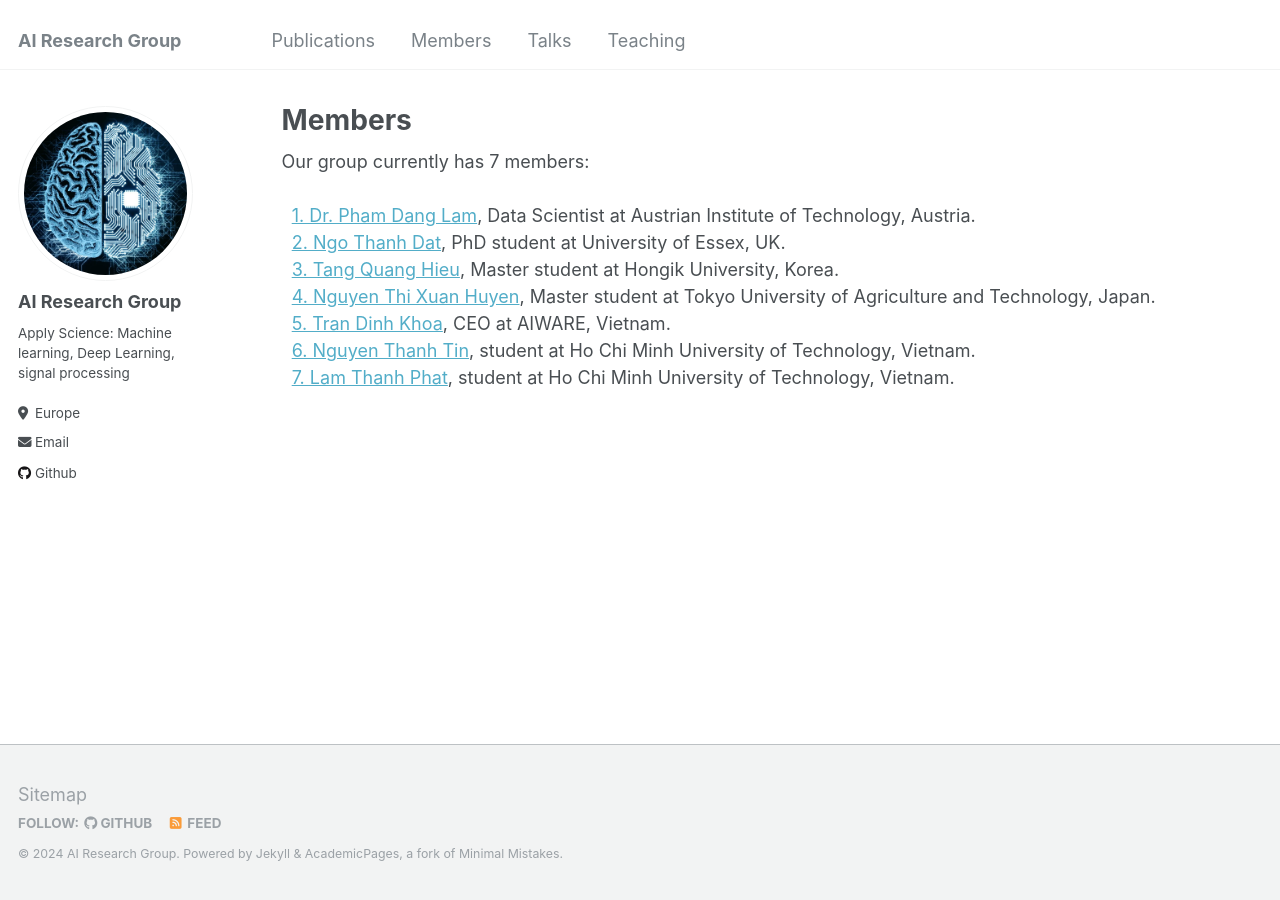
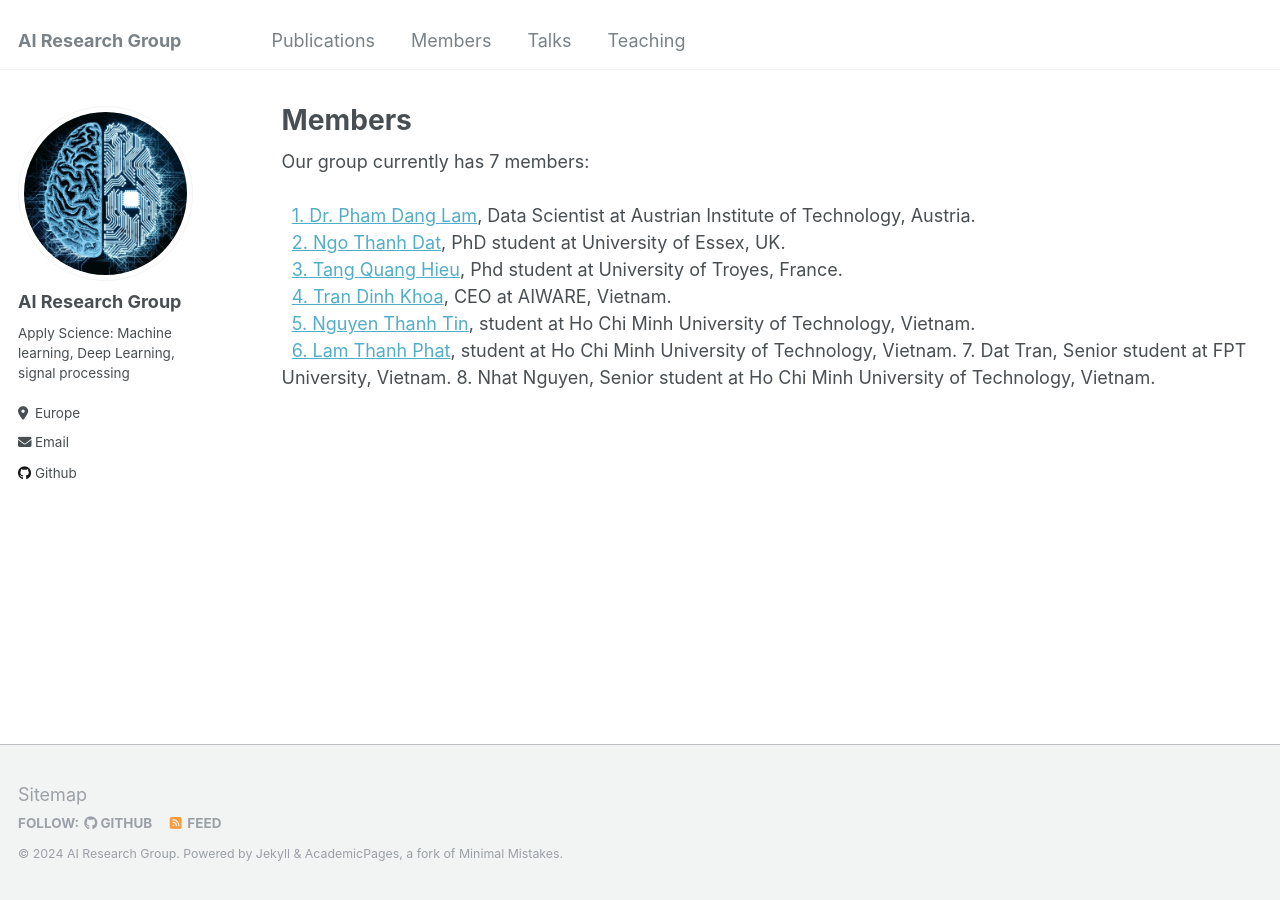
Before and after one commit to AI-ResearchGroup/AI-ResearchGroup.github.io, a Jekyll site: the page built from _pages/members.html, in a window 1280 px wide. Built offline with Jekyll 4.4.1, drawn with Linux system fonts in a browser that asks for light colours.

Commit message:
Update members.html

```diff
--- a/_pages/members.html
+++ b/_pages/members.html
@@ -10,8 +10,10 @@ Our group currently has 7 members:
 <br>
 &nbsp <a href="https://www.linkedin.com/in/lamdpham/">1. Dr. Pham Dang Lam</a>, Data Scientist at Austrian Institute of Technology, Austria.<br>
 &nbsp <a href="https://scholar.google.com/citations?user=eGhqKTkAAAAJ&hl=en&authuser=1">2. Ngo Thanh Dat</a>, PhD student at University of Essex, UK.<br>
-&nbsp <a href="https://www.linkedin.com/in/quang-hieu-tang-997400144/">3. Tang Quang Hieu</a>, Master student at Hongik University, Korea.<br>
-&nbsp <a href="https://www.linkedin.com/in/huyenntx308/">4. Nguyen Thi Xuan Huyen</a>, Master student at Tokyo University of Agriculture and Technology, Japan.<br>
-&nbsp <a href="https://www.linkedin.com/in/khoa-tran-dinh/">5. Tran Dinh Khoa</a>, CEO at AIWARE, Vietnam.<br>
-&nbsp <a href="https://www.linkedin.com/in/tin-nguyen-thanh/">6. Nguyen Thanh Tin</a>, student at Ho Chi Minh University of Technology, Vietnam.<br>
-&nbsp <a href="https://www.linkedin.com/in/lam-thanh-phat-13573a273/">7. Lam Thanh Phat</a>, student at Ho Chi Minh University of Technology, Vietnam.
+&nbsp <a href="https://www.linkedin.com/in/quang-hieu-tang-997400144/">3. Tang Quang Hieu</a>, Phd student at University of Troyes, France.<br>
+<!-- &nbsp <a href="https://www.linkedin.com/in/huyenntx308/">4. Nguyen Thi Xuan Huyen</a>, Master student at Tokyo University of Agriculture and Technology, Japan.<br> -->
+&nbsp <a href="https://www.linkedin.com/in/khoa-tran-dinh/">4. Tran Dinh Khoa</a>, CEO at AIWARE, Vietnam.<br>
+&nbsp <a href="https://www.linkedin.com/in/tin-nguyen-thanh/">5. Nguyen Thanh Tin</a>, student at Ho Chi Minh University of Technology, Vietnam.<br>
+&nbsp <a href="https://www.linkedin.com/in/lam-thanh-phat-13573a273/">6. Lam Thanh Phat</a>, student at Ho Chi Minh University of Technology, Vietnam.
+7. Dat Tran, Senior student at FPT University, Vietnam.
+8. Nhat Nguyen, Senior student at Ho Chi Minh University of Technology, Vietnam.
```
